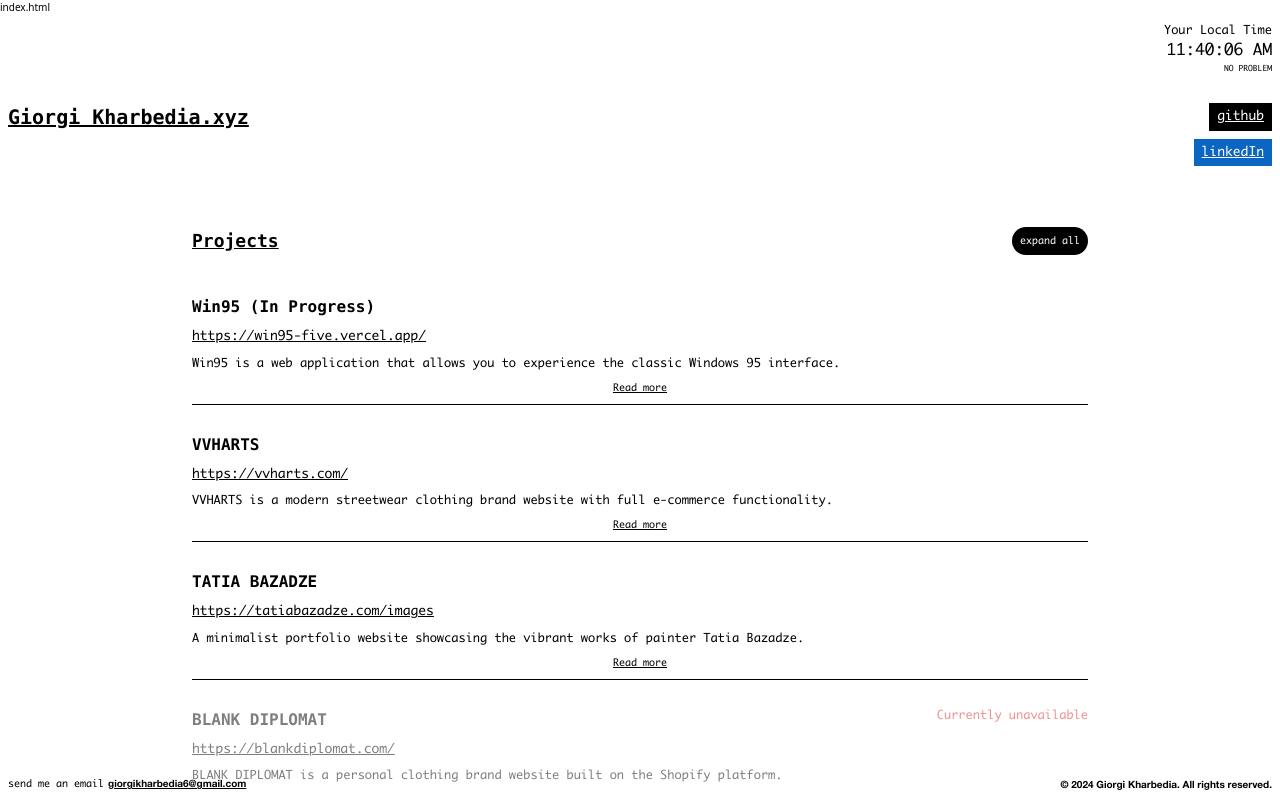
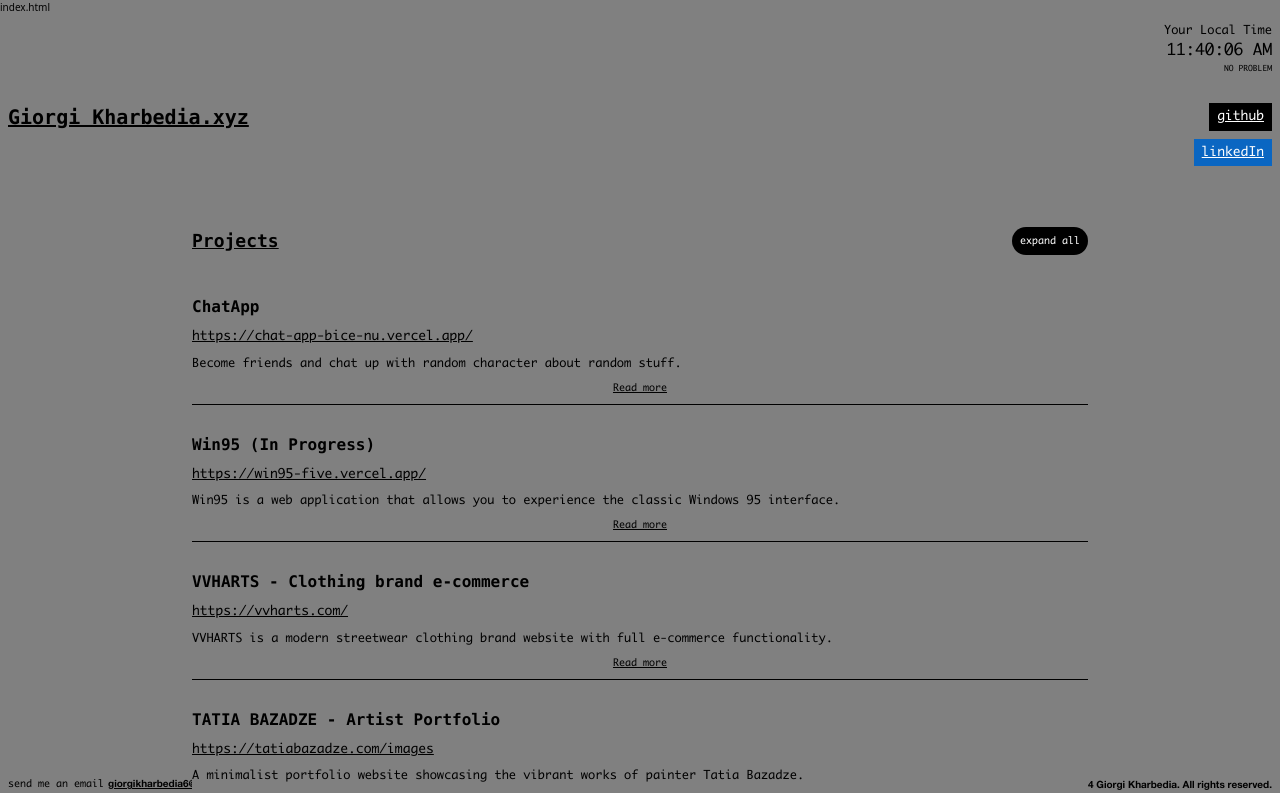
Before and after one commit to gkharbedia6/PORTFOLIO, an Angular app: page / in a window 1280 px wide. Shown: the top 793 px of the page. Built offline with nearby package versions, Linux system fonts and the light colour scheme.

Commit message:
project name change, added chatapp, changed backgounr color

```diff
--- a/src/data-access/data.ts
+++ b/src/data-access/data.ts
@@ -36,6 +36,26 @@ export const chatGPTQuote: IChatGPTQuote = {
 
 export const projects: iProject[] = [
   {
+    name: 'ChatApp',
+    url: 'https://chat-app-bice-nu.vercel.app/',
+    description:
+      'Become friends and chat up with random character about random stuff.',
+    technologies: [
+      'React',
+      'Next.js',
+      'Next Auth',
+      'TypeScript',
+      'HTML',
+      'CSS',
+      'Tailwind',
+      'Redis',
+      'Vercel',
+      'Pusher.js',
+    ],
+    developerNotes:
+      'Please note: Pusher.js used in this application is on free tier, meaning there is a limit to connection count. Chatting application with Next.js and React.js. Uses Redis for database and Pusher.js webhooks for real-time messages and notifications. Global chat, where you can chat with all users and add them to your friends list to later chat with them in private.',
+  },
+  {
     name: 'Win95 (In Progress)',
     url: 'https://win95-five.vercel.app/',
     description:
@@ -44,7 +64,7 @@ export const projects: iProject[] = [
     developerNotes: 'This project is a work in progress.',
   },
   {
-    name: 'VVHARTS',
+    name: 'VVHARTS - Clothing brand e-commerce',
     url: 'https://vvharts.com/',
     description:
       'VVHARTS is a modern streetwear clothing brand website with full e-commerce functionality. It features responsive design showcasing the latest collections, an intuitive shopping cart, secure checkout process, and user account management.',
@@ -65,7 +85,7 @@ export const projects: iProject[] = [
       'First time using Supabase. Fully functional e-commerce responsive website with admin panel. Use mail: testadmin@gmail.com and password: testadmin123! to access the website full functionality with admin rights, or create your own regular customer account with register or google auth.',
   },
   {
-    name: 'TATIA BAZADZE',
+    name: 'TATIA BAZADZE - Artist Portfolio',
     url: 'https://tatiabazadze.com/images',
     description:
       "A minimalist portfolio website showcasing the vibrant works of painter Tatia Bazadze. The gallery-style layout emphasizes the artwork, allowing visitors to immerse themselves in the artist's colorful and expressive paintings. The site features a clean, intuitive design that lets the art speak for itself.",
--- a/src/features/jobs/ui/job-item.component.ts
+++ b/src/features/jobs/ui/job-item.component.ts
@@ -50,7 +50,7 @@ import { iJobExperience } from '../../../interfaces/job-experience.interface';
                 height="18px"
                 viewBox="0 -960 960 960"
                 width="18px"
-                fill="#6b7280"
+                fill="#fff"
               >
                 <path
                   d="M440-280h80v-240h-80v240Zm40-320q17 0 28.5-11.5T520-640q0-17-11.5-28.5T480-680q-17 0-28.5 11.5T440-640q0 17 11.5 28.5T480-600Zm0 520q-83 0-156-31.5T197-197q-54-54-85.5-127T80-480q0-83 31.5-156T197-763q54-54 127-85.5T480-880q83 0 156 31.5T763-763q54 54 85.5 127T880-480q0 83-31.5 156T763-197q-54 54-127 85.5T480-80Zm0-80q134 0 227-93t93-227q0-134-93-227t-227-93q-134 0-227 93t-93 227q0 134 93 227t227 93Zm0-320Z"
@@ -58,7 +58,7 @@ import { iJobExperience } from '../../../interfaces/job-experience.interface';
               </svg>
               <span class="mt-1">Developer notes:</span>
             </h4>
-            <p class="text-[10px] text-gray-500 text-end">
+            <p class="text-[10px] text-white text-end">
               {{ job.developerNotes }}
             </p>
           </div>
--- a/src/features/projects/ui/project-item.component.ts
+++ b/src/features/projects/ui/project-item.component.ts
@@ -57,7 +57,7 @@ import { NgClass } from '@angular/common';
                 height="18px"
                 viewBox="0 -960 960 960"
                 width="18px"
-                fill="#6b7280"
+                fill="#fff"
               >
                 <path
                   d="M440-280h80v-240h-80v240Zm40-320q17 0 28.5-11.5T520-640q0-17-11.5-28.5T480-680q-17 0-28.5 11.5T440-640q0 17 11.5 28.5T480-600Zm0 520q-83 0-156-31.5T197-197q-54-54-85.5-127T80-480q0-83 31.5-156T197-763q54-54 127-85.5T480-880q83 0 156 31.5T763-763q54 54 85.5 127T880-480q0 83-31.5 156T763-197q-54 54-127 85.5T480-80Zm0-80q134 0 227-93t93-227q0-134-93-227t-227-93q-134 0-227 93t-93 227q0 134 93 227t227 93Zm0-320Z"
@@ -65,7 +65,7 @@ import { NgClass } from '@angular/common';
               </svg>
               <span class="mt-1">Developer notes:</span>
             </h4>
-            <p class="text-[10px] text-gray-500 text-end">
+            <p class="text-[10px] text-white text-end">
               {{ project.developerNotes }}
             </p>
           </div>
--- a/src/styles.scss
+++ b/src/styles.scss
@@ -7,6 +7,7 @@
   scrollbar-width: none;
   overflow: -moz-scrollbars-none; /* Older Firefox */
   -ms-overflow-style: none;
+  background-color: gray;
 }
 
 ::-webkit-scrollbar {
```
